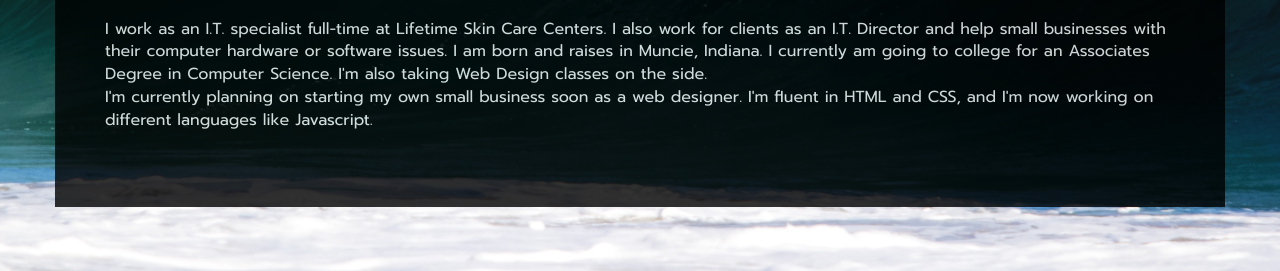
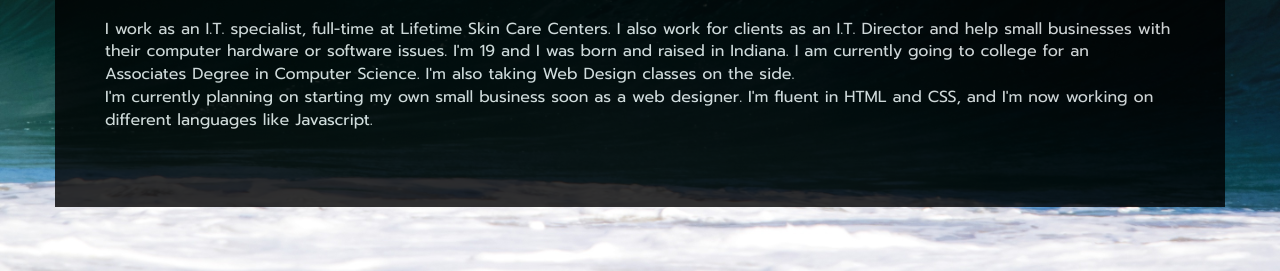
Before and after one commit to TownsendWeb/my-portfolio, a plain HTML site: page pages/about.html in a window 1280 px wide. Shown: the part 527-798 px from the top of the page. Drawn offline with nearby package versions, Linux system fonts and the light colour scheme.

Commit message:
Update about.html

```diff
--- a/pages/about.html
+++ b/pages/about.html
@@ -30,7 +30,7 @@
                 </div>
                 <div class="row">
                     <h1>About Me</h1>
-                    <p>I work as an I.T. specialist full-time at Lifetime Skin Care Centers. I also work for clients as an I.T. Director and help small businesses with their computer hardware or software issues. I am born and raises in Muncie, Indiana. I currently am going to college for an Associates Degree in Computer Science. I'm also taking Web Design classes on the side.<br>I'm currently planning on starting my own small business soon as a web designer. I'm fluent in HTML and CSS, and I'm now working on different languages like Javascript.</p>
+                    <p>I work as an I.T. specialist, full-time at Lifetime Skin Care Centers. I also work for clients as an I.T. Director and help small businesses with their computer hardware or software issues. I'm 19 and I was born and raised in Indiana. I am currently going to college for an Associates Degree in Computer Science. I'm also taking Web Design classes on the side.<br>I'm currently planning on starting my own small business soon as a web designer. I'm fluent in HTML and CSS, and I'm now working on different languages like Javascript.</p>
                 </div>
             </div>
         </div>
```
